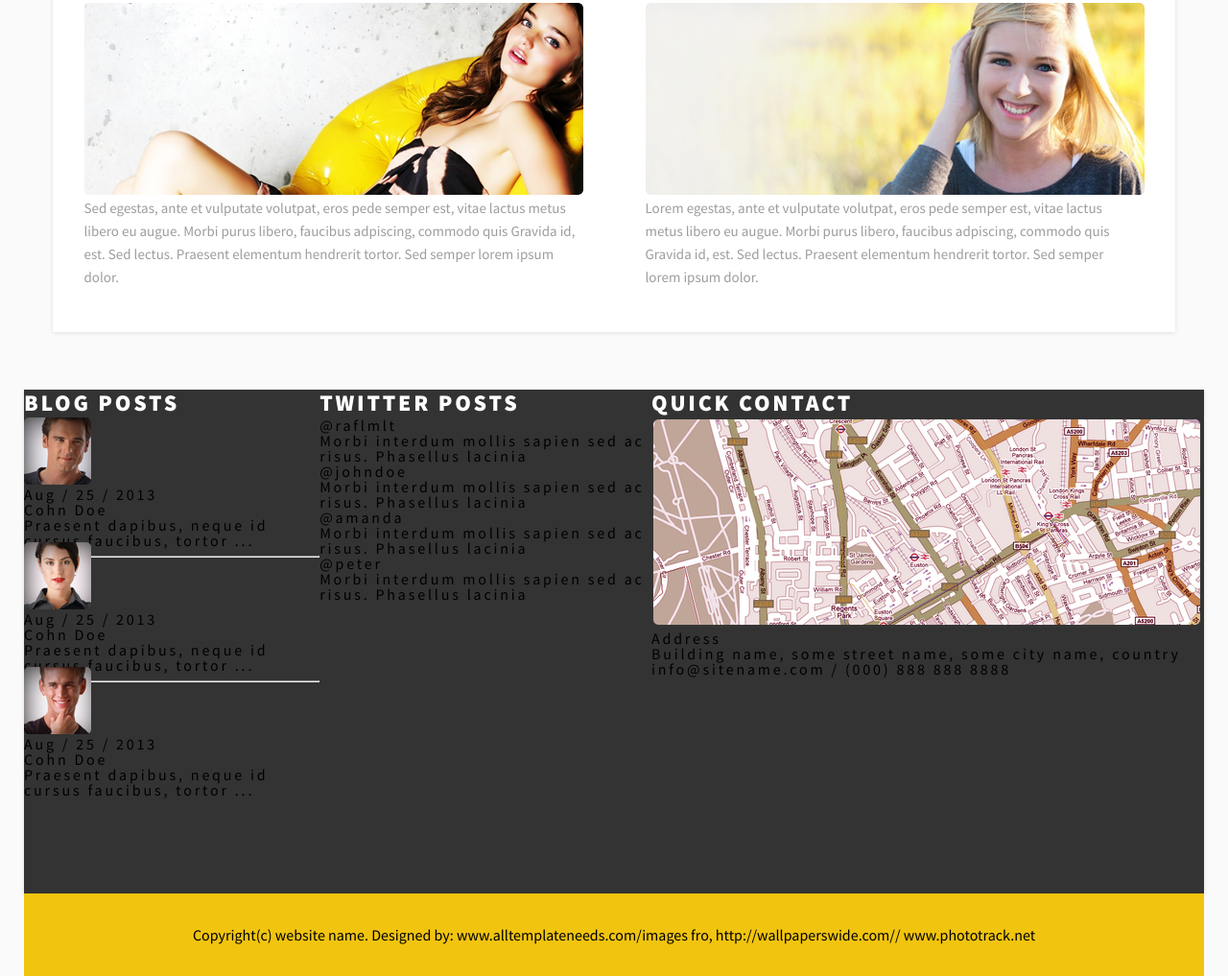
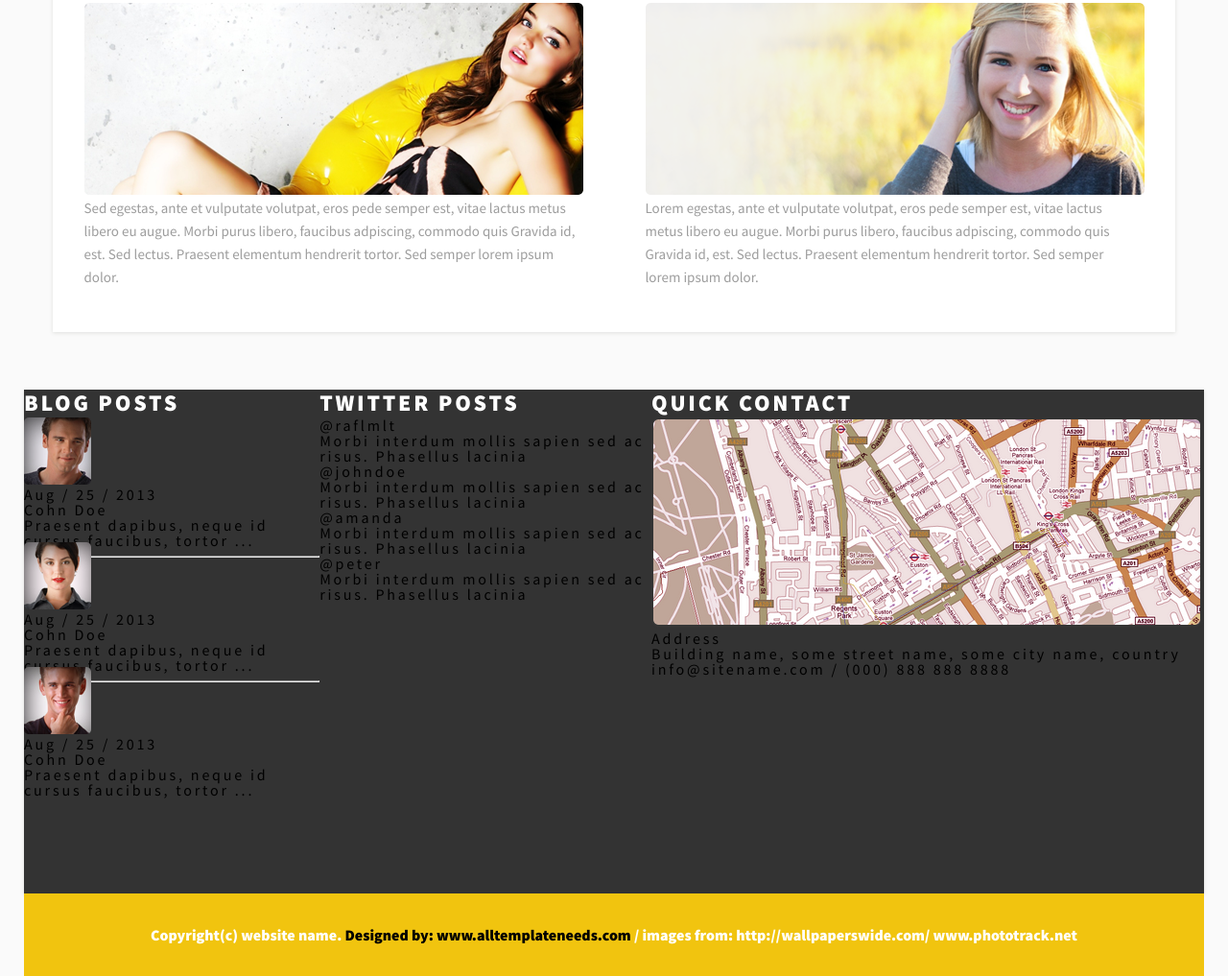
Before and after one commit to dinasing/layout, a plain HTML site: page index.html in a window 1280 px wide. Shown: the part 2002-3019 px from the top of the page at 96% size. Drawn offline with Linux system fonts and the light colour scheme.

Commit message:
feat: add styling for copyrights

```diff
--- a/index.html
+++ b/index.html
@@ -173,7 +173,7 @@
         </div>
 
     <div class="copirights">
-        <p>Copyright(c) website name.<span> Designed by: www.alltemplateneeds.com</span>/images fro, http://wallpaperswide.com// www.phototrack.net</p>
+        <p>Copyright(c) website name.<span class="copirights__designed-by"> Designed by: www.alltemplateneeds.com</span> / images from: http://wallpaperswide.com/ www.phototrack.net</p>
     </div>
 </footer>
 </body>
--- a/sass/screen.scss
+++ b/sass/screen.scss
@@ -317,4 +317,9 @@ body {
     height: 86px;
     text-align: center;
     background-color: #f1c40f;
+    font-weight: bold;
+    color: #FFFFFF;
 }
+.copirights__designed-by {
+    color: #000000;
+}
```
Also changed, not shown: stylesheets/screen.css.
